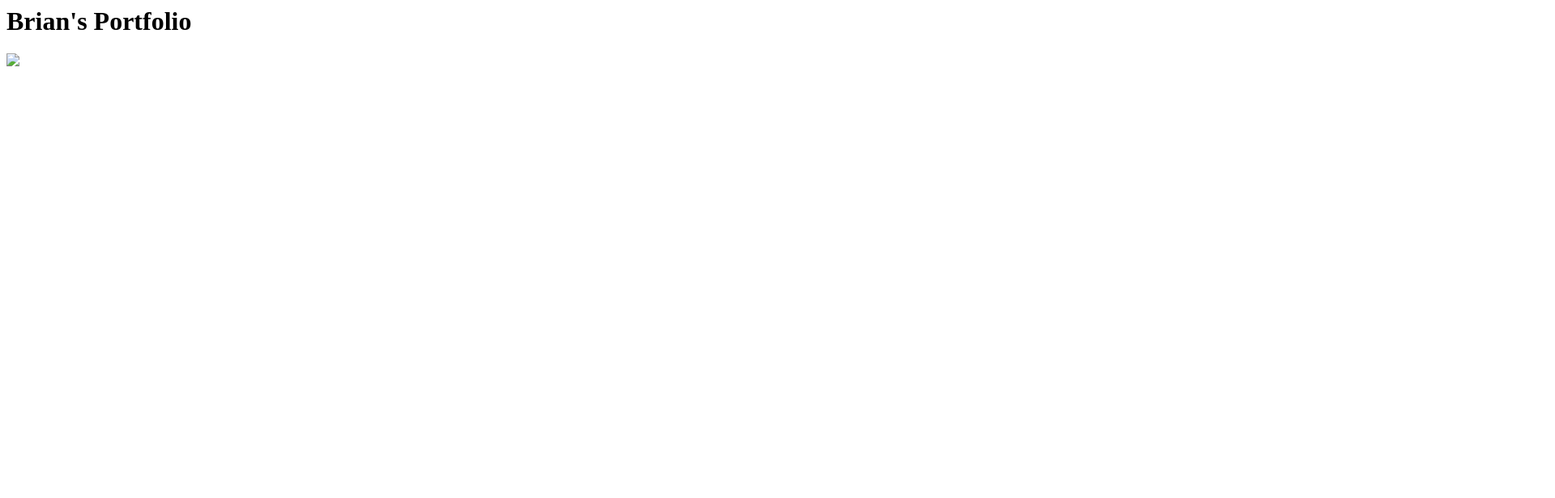
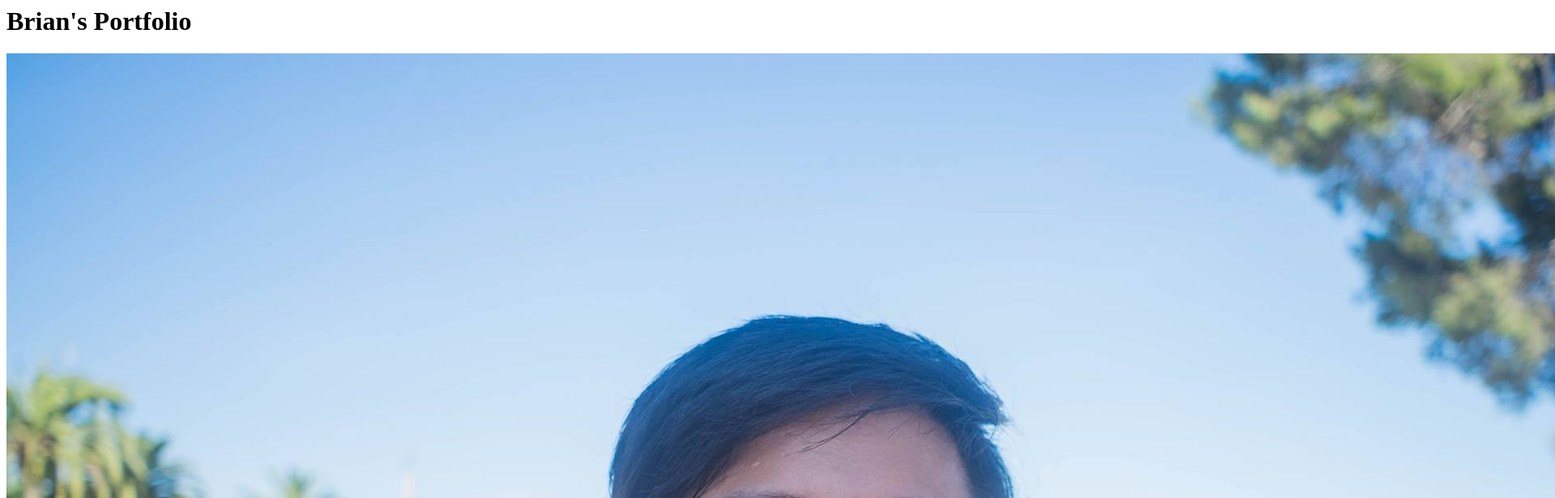
Before and after one commit to tlswodnjs/tlswodnjs.github.io, a plain HTML site: page index.html in a window 1280 px wide. Shown: the top 616 px of the page at 81% size, 1920 px wide, since content can reach past the window. Drawn offline with Linux system fonts and the light colour scheme.

Commit message:
Update index.html

```diff
--- a/index.html
+++ b/index.html
@@ -1,4 +1,4 @@
 <html>
     <h1> Brian's Portfolio <h1>
-    <img src = "./Profile.jpg"/>
+    <img src = "./Profile1.jpg"/>
 </html>
```
